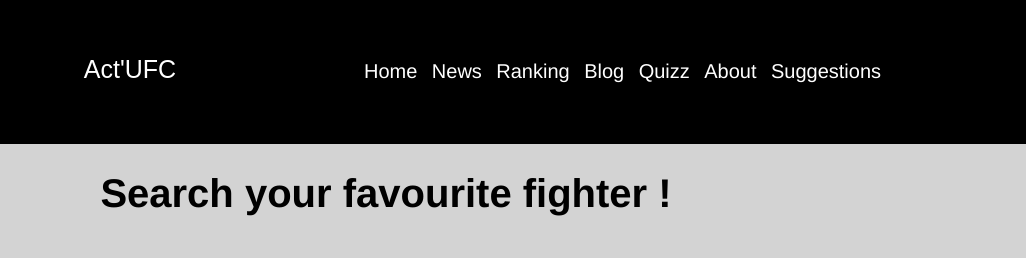
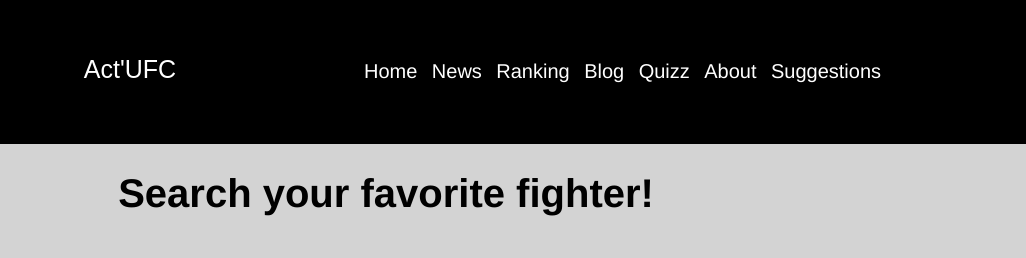
Before and after one commit to Farroussa/Project_ActUFC, a website: page ActUFC/public/HTML/Ranking.html in a window 1280 px wide. Shown: the top 258 px of the page, 254-1280 px from the left. Drawn offline with Linux system fonts and the light colour scheme.

Commit message:
comments

```diff
--- a/ActUFC/public/HTML/Ranking.html
+++ b/ActUFC/public/HTML/Ranking.html
@@ -35,8 +35,9 @@
         </div>
     </header>
     <main>
-        <h1>Search your favourite fighter !</h1><br>
-        <form action="/search" method="get">
+       <!-- api 1 -->
+        <h1>Search your favorite fighter!</h1><br>
+        <form id="searchForm" action="/search" method="get">
             <input type="text" name="q" placeholder="Search..." />
             <input type="submit" value="Search" />
         </form>
--- a/ActUFC/public/JS/script.js
+++ b/ActUFC/public/JS/script.js
@@ -14,6 +14,7 @@ document.addEventListener("DOMContentLoaded", function () {
     });
 });
 
+//this is our 1st API it goes into the database and gets the fighters that you look for
 const getUFC = () => {
     fetch('/getUFC', { method: 'GET' })
         .then(response => {
```
Also changed, not shown: ActUFC/public/HTML/News.html (+1 -1 lines), ActUFC/public/HTML/YourArticle.html (+3 -2 lines).
